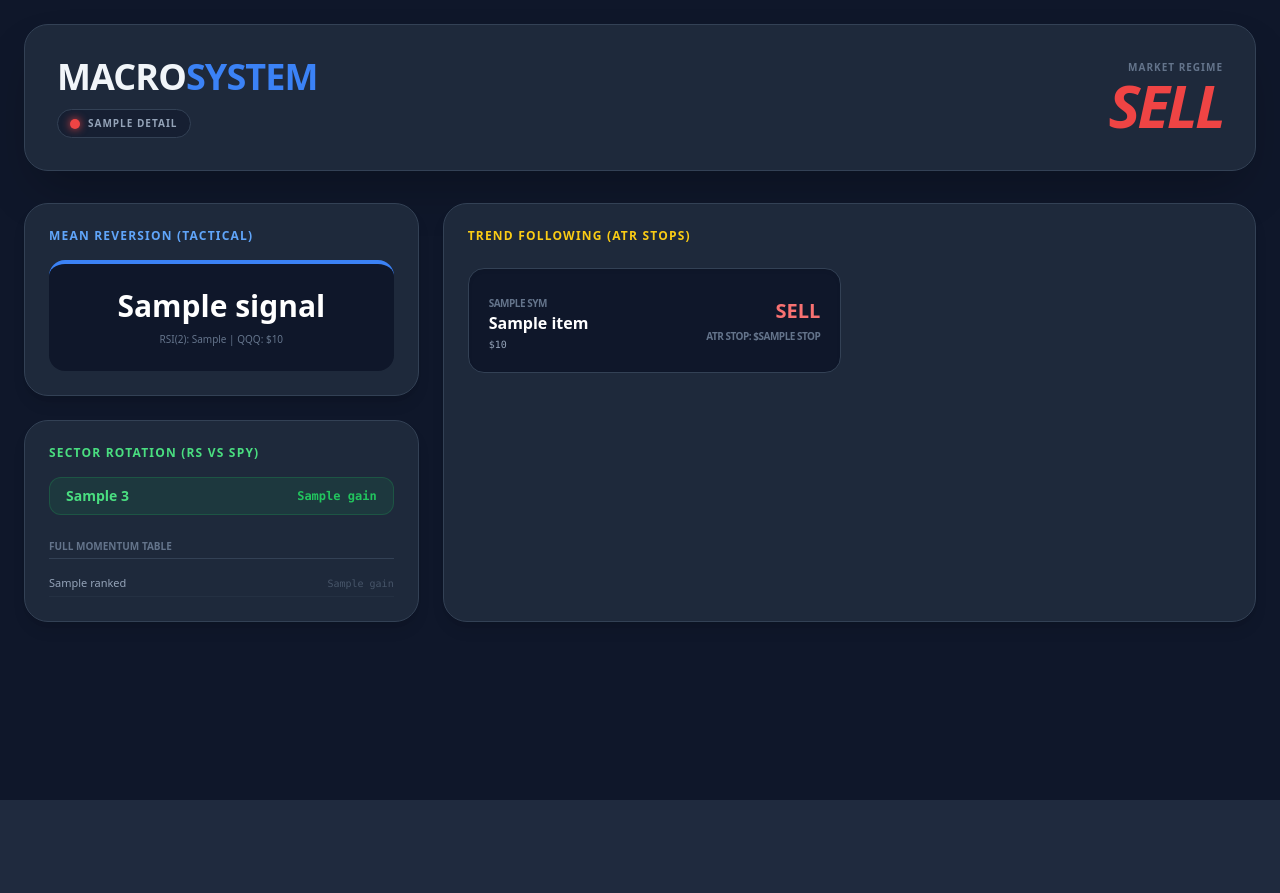
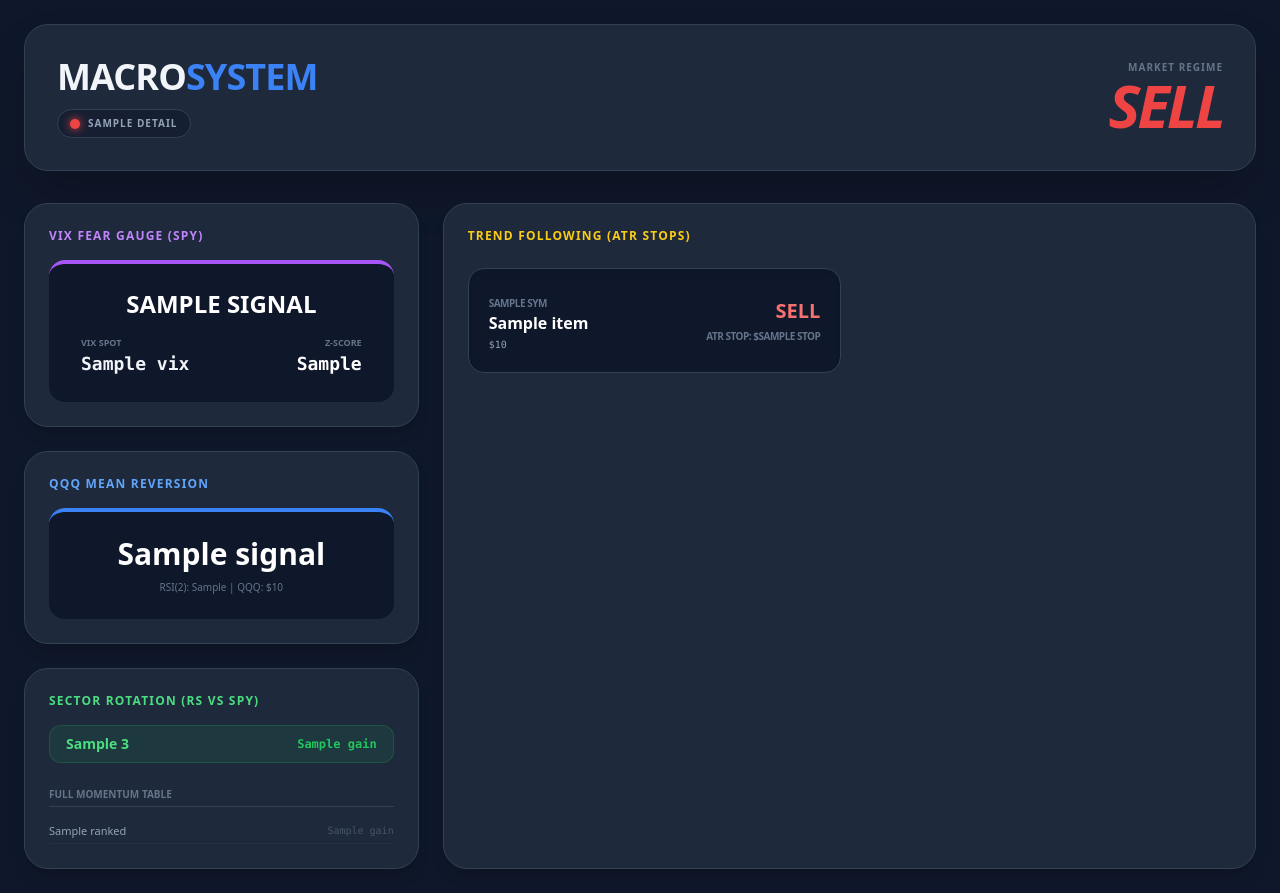
Before and after one commit to shyammundhra2/stocks, a Flask app: template templates/dashboard.html in a window 1280 px wide. Before the commit the page ends 800 px from the top, so only its background shows below. Run offline with Flask 3, Linux system fonts and the light colour scheme; the template is opened without the code that fills it: most values are stand-ins (such as "Sample title", 1, 10 or a date in 2020); some libraries are stand-ins or nearby versions.

Commit message:
Add VIX based mean reversion.

```diff
--- a/app.py
+++ b/app.py
@@ -5,19 +5,16 @@ import numpy as np
 
 app = Flask(__name__)
 
-# --- FIXED RSI CALCULATION (Wilder's Smoothing) ---
+# --- HELPERS ---
 def compute_RSI(series, period=2):
     delta = series.diff()
     gain = (delta.where(delta > 0, 0))
     loss = (-delta.where(delta < 0, 0))
-
-    # Use EWM (Exponential Weighted Moving Average) to prevent 100/0 snapping
     avg_gain = gain.ewm(com=period - 1, min_periods=period).mean()
     avg_loss = loss.ewm(com=period - 1, min_periods=period).mean()
-
     rs = avg_gain / avg_loss
     rsi = 100 - (100 / (1 + rs))
-    return rsi.fillna(50) # Neutral fill instead of 100
+    return rsi.fillna(50)
 
 def compute_ATR(df, period=14):
     high_low = df['High'] - df['Low']
@@ -42,29 +39,37 @@ def get_risk_regime():
     except:
         return {"status": "UNKNOWN", "details": []}
 
-# --- MODULE 2: MEAN REVERSION (FIXED LOGIC) ---
+# --- MODULE 2: MEAN REVERSION (QQQ) ---
 def get_mean_reversion():
     try:
         df = yf.download("QQQ", period="400d", auto_adjust=True, progress=False)
-        # Using 2-period for tactical mean reversion
         rsi2_series = compute_RSI(df["Close"], 2)
         p = float(df["Close"].iloc[-1])
         s200 = float(df["Close"].rolling(200).mean().iloc[-1])
         rsi2 = float(rsi2_series.iloc[-1])
-
-        # FIXED PRIORITY CHAIN
-        if rsi2 >= 70:
-            sig = "EXIT"        # Priority 1: Take profits if overbought
-        elif p < s200:
-            sig = "RISK_OFF"    # Priority 2: No new buys if under the 200MA
-        elif rsi2 <= 10:
-            sig = "STRONG_BUY"  # Priority 3: Buy the dip
-        else:
-            sig = "HOLD"
-
+        if rsi2 >= 70: sig = "EXIT"
+        elif p < s200: sig = "RISK_OFF"
+        elif rsi2 <= 10: sig = "STRONG_BUY"
+        else: sig = "HOLD"
         return {"price": round(p, 2), "rsi2": round(rsi2, 1), "signal": sig}
     except:
         return {"price": 0, "rsi2": 0, "signal": "ERROR"}
+
+# --- MODULE 5: VIX MEAN REVERSION (SPY) ---
+def get_vix_signal():
+    try:
+        vix = yf.download("^VIX", period="100d", progress=False)['Close']
+        vix_last = float(vix.iloc[-1])
+        vix_ma = float(vix.tail(50).mean())
+        vix_std = float(vix.tail(50).std())
+        z = (vix_last - vix_ma) / vix_std
+        if z > 2.0: sig = "AGGRESSIVE_BUY"
+        elif z > 1.0: sig = "SCALE_IN"
+        elif z < -1.5: sig = "TRIM_PROFITS"
+        else: sig = "NEUTRAL"
+        return {"vix": round(vix_last, 2), "z": round(z, 2), "signal": sig}
+    except:
+        return {"vix": 0, "z": 0, "signal": "ERROR"}
 
 # --- MODULE 3: SECTOR ROTATION ---
 def get_sector_rotation():
@@ -89,29 +94,27 @@ def get_trends():
             close_series = df['Close']
             sma50, sma200 = close_series.rolling(50).mean(), close_series.rolling(200).mean()
             rsi14, atr14, atr6m = compute_RSI(close_series, 14), compute_ATR(df, 14), compute_ATR(df, 126)
-
             last_Close, last_SMA50, last_SMA200 = float(close_series.iloc[-1]), float(sma50.iloc[-1]), float(sma200.iloc[-1])
             last_RSI14, last_ATR14, last_ATR6M = float(rsi14.iloc[-1]), float(atr14.iloc[-1]), float(atr6m.iloc[-1])
             recent_high = float(close_series.rolling(50).max().iloc[-1])
-
             buy_cond = (last_SMA50 > last_SMA200) and (last_ATR14 < 2 * last_ATR6M) and (last_RSI14 < 70) and (last_Close > last_SMA50)
             atr_stop = recent_high - (10 * last_ATR14)
             sell_cond = last_Close < last_SMA50 or last_Close < atr_stop
-
             if buy_cond: status, reason = "BUY", "SMA Cross | Vol OK | RSI OK"
-            elif sell_cond:
-                status = "SELL"
-                reasons = ["Below SMA50" if last_Close < last_SMA50 else "Stop Hit"]
-                reason = reasons[0]
+            elif sell_cond: status, reason = "SELL", "Below SMA50" if last_Close < last_SMA50 else "Stop Hit"
             else: status, reason = "HOLD", "Trend Neutral"
-
             results.append({"sym": sym, "name": name, "price": round(last_Close, 2), "stop": round(atr_stop, 2), "status": status, "reason": reason})
         except: continue
     return results
 
 @app.route('/')
 def index():
-    return render_template('dashboard.html', regime=get_risk_regime(), mr=get_mean_reversion(), sr=get_sector_rotation(), trends=get_trends())
+    return render_template('dashboard.html',
+                           regime=get_risk_regime(),
+                           mr=get_mean_reversion(),
+                           sr=get_sector_rotation(),
+                           trends=get_trends(),
+                           vix_mr=get_vix_signal())
 
 if __name__ == "__main__":
     app.run(debug=True)
--- a/templates/dashboard.html
+++ b/templates/dashboard.html
@@ -30,8 +30,30 @@
 
         <div class="grid grid-cols-1 lg:grid-cols-12 gap-6">
             <div class="lg:col-span-4 space-y-6">
+
                 <div class="bg-slate-800 p-6 rounded-3xl border border-slate-700 shadow-lg">
-                    <h2 class="text-xs font-black text-blue-400 uppercase tracking-widest mb-4"> Mean Reversion (Tactical)</h2>
+                    <h2 class="text-xs font-black text-purple-400 uppercase tracking-widest mb-4"> VIX Fear Gauge (SPY)</h2>
+                    <div class="bg-slate-900 p-6 rounded-2xl border-t-4 border-purple-500 text-center">
+                        <p class="text-2xl font-black uppercase {{ 'text-green-400' if 'BUY' in vix_mr.signal else 'text-red-400' if 'TRIM' in vix_mr.signal else 'text-white' }}">
+                            {{ vix_mr.signal.replace('_', ' ') }}
+                        </p>
+                        <div class="flex justify-between mt-4 px-2">
+                            <div class="text-left">
+                                <p class="text-[9px] text-slate-500 font-bold uppercase">VIX Spot</p>
+                                <p class="text-lg font-mono font-bold">{{ vix_mr.vix }}</p>
+                            </div>
+                            <div class="text-right">
+                                <p class="text-[9px] text-slate-500 font-bold uppercase">Z-Score</p>
+                                <p class="text-lg font-mono font-bold {{ 'text-green-400' if vix_mr.z > 1.0 else 'text-white' }}">
+                                    {{ vix_mr.z }}
+                                </p>
+                            </div>
+                        </div>
+                    </div>
+                </div>
+
+                <div class="bg-slate-800 p-6 rounded-3xl border border-slate-700 shadow-lg">
+                    <h2 class="text-xs font-black text-blue-400 uppercase tracking-widest mb-4"> QQQ Mean Reversion</h2>
                     <div class="bg-slate-900 p-6 rounded-2xl border-t-4 border-blue-500 text-center">
                         <p class="text-3xl font-black {{ 'text-green-400' if 'BUY' in mr.signal else 'text-red-500' if 'OFF' in mr.signal else 'text-white' }}">{{ mr.signal }}</p>
                         <p class="text-[10px] text-slate-500 mt-2">RSI(2): {{ mr.rsi2 }} | QQQ: ${{ mr.price }}</p>
@@ -48,7 +70,6 @@
                         </div>
                         {% endfor %}
                     </div>
-
                     <h3 class="text-[10px] font-bold text-slate-500 uppercase mb-3 border-b border-slate-700 pb-1">Full Momentum Table</h3>
                     <div class="space-y-1">
                         {% for s in sr.all_ranked %}
```
